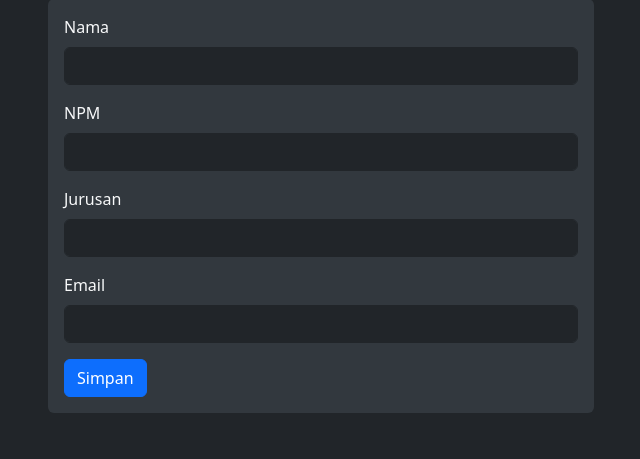
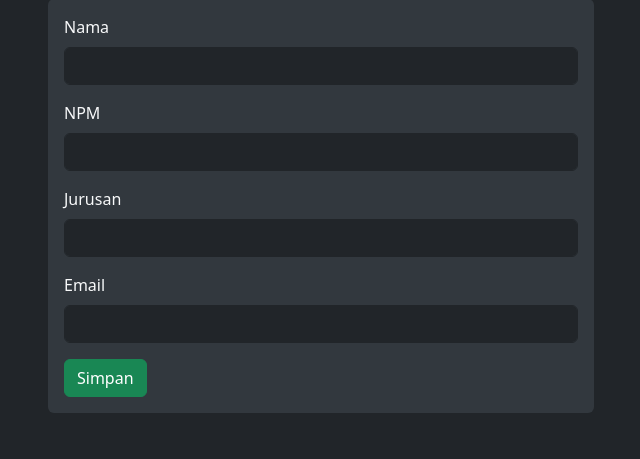
Before and after one commit to drudent/prakpweb-php-mysql, a PHP site: page /tambah-data.php in a window 1280 px wide. Shown: the part 165-624 px from the top of the page, without its empty margins (319-959 px from the left). Run offline with PHP 8.4, Linux system fonts and the light colour scheme.

Commit message:
adding 'finishing fr tt'

```diff
--- a/tambah-data.php
+++ b/tambah-data.php
@@ -59,7 +59,7 @@ include 'koneksi.php';
                                 <label for="email" class="form-label">Email</label>
                                 <input type="email" class="form-control bg-dark border-dark text-light" id="email" name="email" required>
                             </div>
-                            <button type="submit" class="btn btn-primary" name="submit">Simpan</button>
+                            <button type="submit" class="btn btn-success" name="submit">Simpan</button>
                         </form>
                     </div>
                 </div>
```
